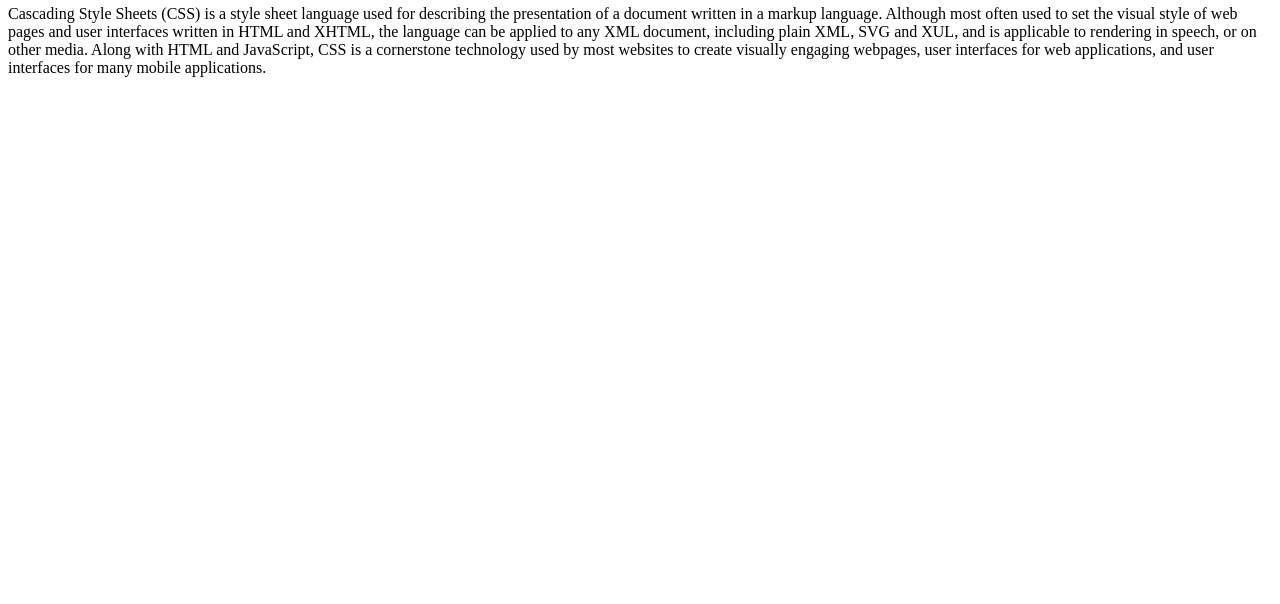
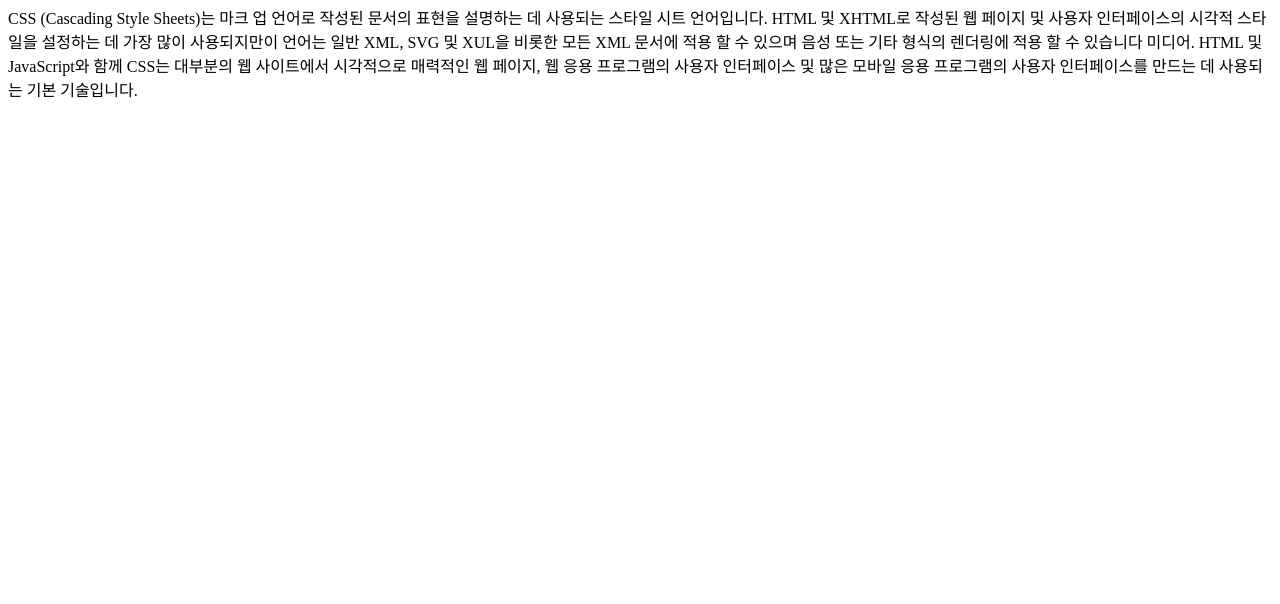
Before and after one commit to kingrjsdn3/WebProject, a plain HTML site: page 2.html in a window 1280 px wide. Shown: the part 196-800 px from the top of the page. Drawn offline with Linux system fonts and the light colour scheme.

Commit message:
Update 2.html

```diff
--- a/2.html
+++ b/2.html
@@ -13,7 +13,7 @@
   </ol>
   <h2>CSS</h2>
   <p>
-    Cascading Style Sheets (CSS) is a style sheet language used for describing the presentation of a document written in a markup language. Although most often used to set the visual style of web pages and user interfaces written in HTML and XHTML, the language can be applied to any XML document, including plain XML, SVG and XUL, and is applicable to rendering in speech, or on other media. Along with HTML and JavaScript, CSS is a cornerstone technology used by most websites to create visually engaging webpages, user interfaces for web applications, and user interfaces for many mobile applications.
+    CSS (Cascading Style Sheets)는 마크 업 언어로 작성된 문서의 표현을 설명하는 데 사용되는 스타일 시트 언어입니다. HTML 및 XHTML로 작성된 웹 페이지 및 사용자 인터페이스의 시각적 스타일을 설정하는 데 가장 많이 사용되지만이 언어는 일반 XML, SVG 및 XUL을 비롯한 모든 XML 문서에 적용 할 수 있으며 음성 또는 기타 형식의 렌더링에 적용 할 수 있습니다 미디어. HTML 및 JavaScript와 함께 CSS는 대부분의 웹 사이트에서 시각적으로 매력적인 웹 페이지, 웹 응용 프로그램의 사용자 인터페이스 및 많은 모바일 응용 프로그램의 사용자 인터페이스를 만드는 데 사용되는 기본 기술입니다.
   </p>
 </body>
 </html>
```
